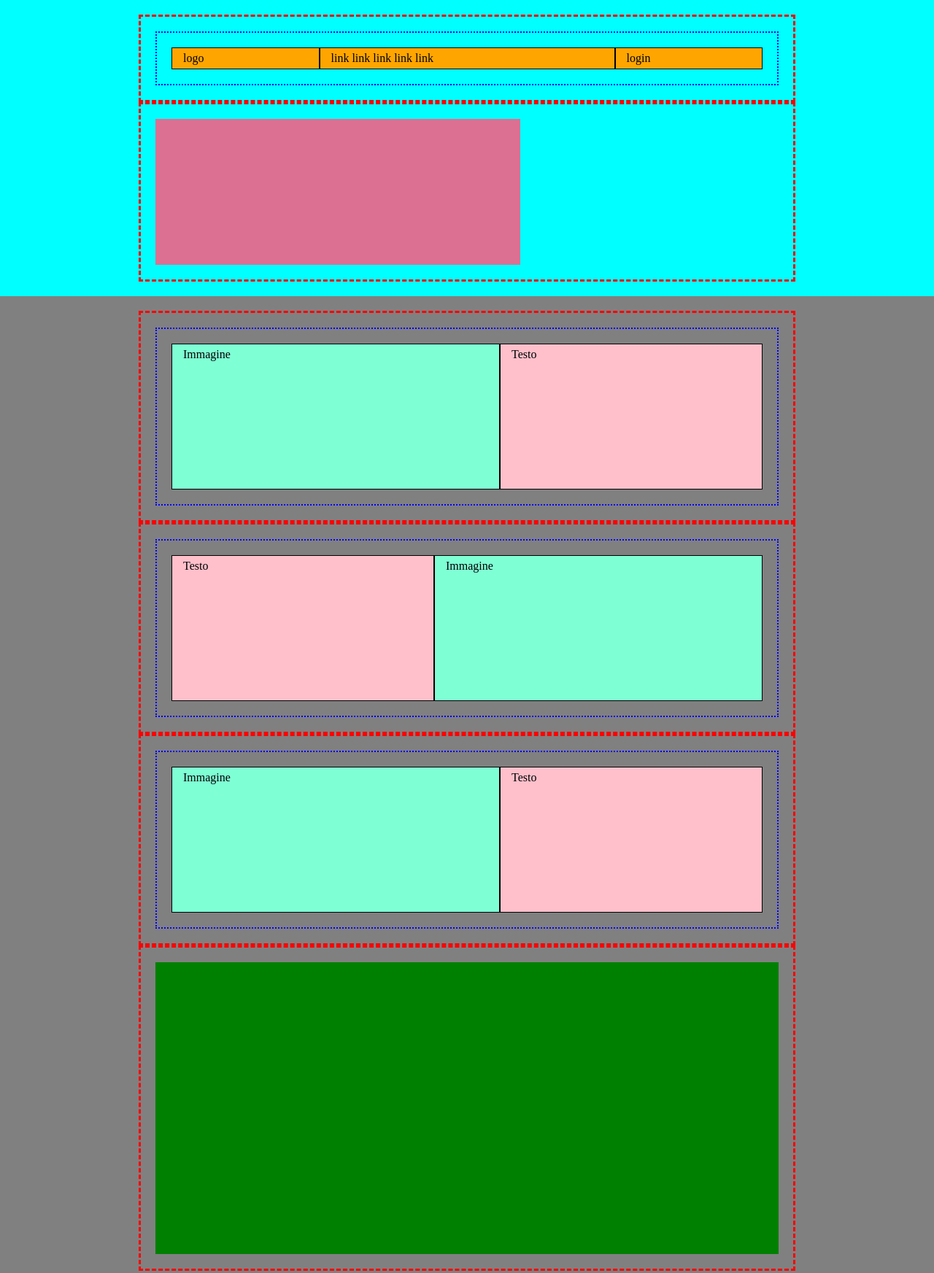
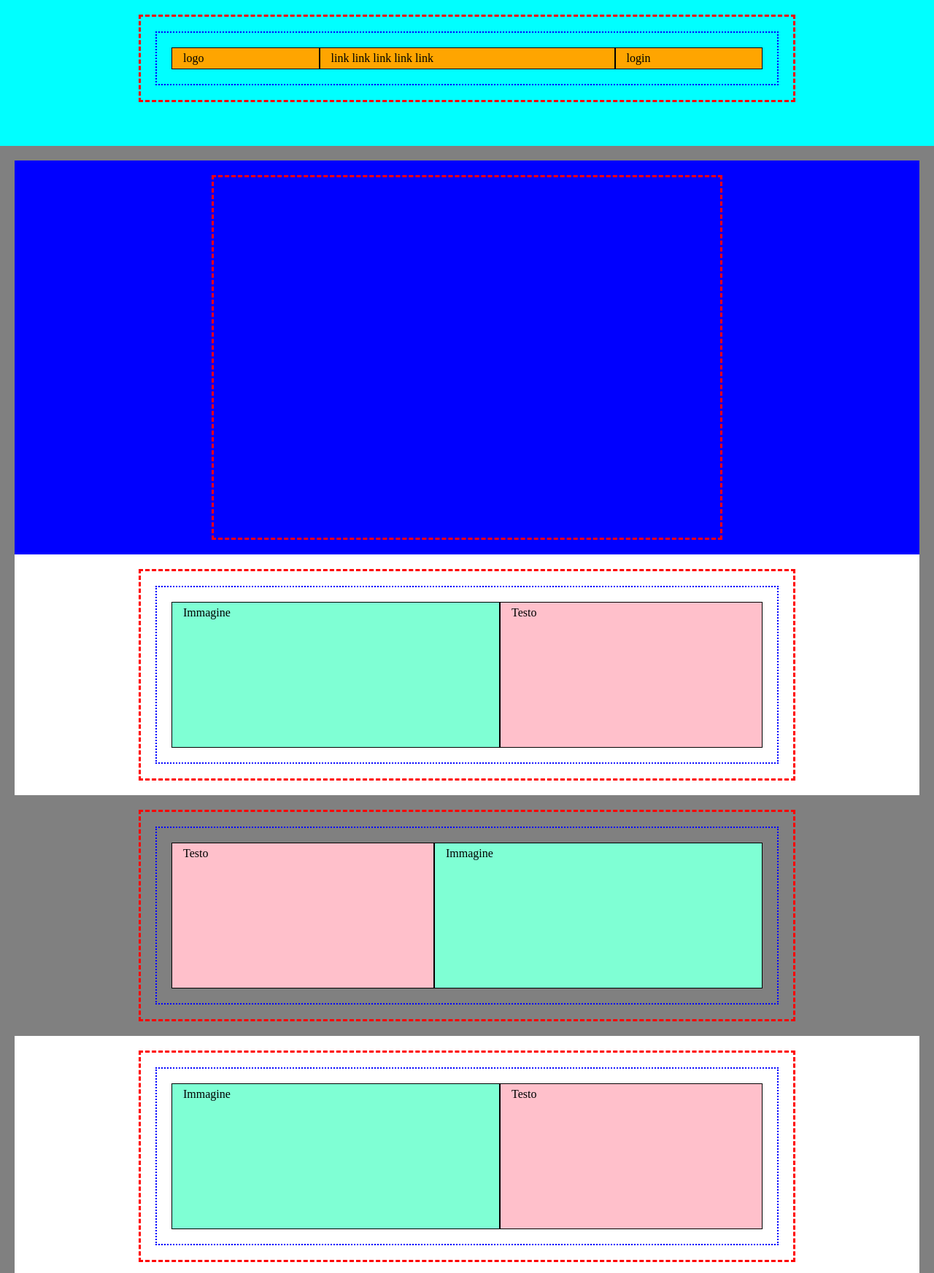
Before and after one commit to FedeAle1525/htmlcss-struttura-discord, a plain HTML site: page index.html in a window 1280 px wide. Shown: the top 1745 px of the page at 73% size. Drawn offline with Linux system fonts and the light colour scheme.

Commit message:
EDIT + REFACTOR after lession

```diff
--- a/css/style.css
+++ b/css/style.css
@@ -13,27 +13,55 @@ img{
     margin: 0 auto;
 }
 
-.debug header{
+.container-section{
+    max-width: 700px;
+    margin: 0 auto;
+}
+
+.row{
+    display: flex;
+}
+
+/* DEBUG */
+
+.debug .main-header{
     min-height: 200px;
     background-color: aqua;
     padding: 20px;
 }
 
-.debug main{
+.debug .main-content{
     min-height: 600px;
     background-color: gray;
     padding: 20px;
 }
 
-.debug footer{
+.debug .page-footer{
     min-height: 300px;
     background-color: greenyellow;
     padding: 20px;
 }
 
-.debug .container{
+.debug .container, .container-section{
     border: 3px dashed red;
     padding: 20px;
+}
+
+.debug .container-section{
+    min-height: 500px;
+}
+
+.debug .section{
+    padding: 20px;
+}
+
+.debug .section.white{
+    background-color: white;
+    padding: 20px 0;
+}
+
+.debug .section.blue{
+    background-color: blue;
 }
 
 .debug .row{
@@ -50,11 +78,11 @@ img{
     background-color: orange;
 }
 
-.debug .section-header{
+/* .debug .section-header{
     min-height: 200px;
     max-width: 500px;
     background-color: palevioletred;
-}
+} */
 
 .debug .col.img{
     min-height: 200px;
@@ -90,33 +118,44 @@ img{
     background-color: peachpuff;
 }
 
-.row{
-    display: flex;
+/* HEADER */
+
+/* .main-header .row{
+     justify-content: space-between;
+} */
+
+/* Non è ottimale usare la larghezza fissa perchè il menù potrebbe variare larghezza in futuro */
+/* Larghezza colonne Nav in Header */
+.row-col-4 > .col{
+    flex-basis: calc(100% / 4);
 }
+
+/* Larghezza colonne Nav in Header  */
+.row-col-4 > .col50{
+    flex-grow: 1;
+}
+
+
+/* MAIN */
 
 .row.reverse{
     flex-direction: row-reverse;
 }
 
-/* Larghezza colonne Nav in Header */
-.row-col-4 > .col{
-    flex-basis: calc(100% / 4);
-}
-
-/* Larghezza colonne Nav in Header */
-.row-col-4 > .col50{
-    flex-basis: calc((100% / 4) * 2);
-}
-
 .row > .col.img{
+    /* Si poteva usare usare 60% */
     flex-basis: 450px;
 }
 
 .row > .col.text{
+    /* Si poteva usare 40% */
     flex-grow: 1;
 }
 
+/* FOOTER */
+
 .row.between{
+    justify-content: space-between;
     padding: 20px 0;
 }
 
@@ -129,7 +168,3 @@ img{
 .row-col-6 > .col-double{
     flex-basis: calc((100% / 6) * 2);
 }
-
-.row.between{
-    justify-content: space-between;
-}
--- a/index.html
+++ b/index.html
@@ -9,32 +9,31 @@
 </head>
 <body class="debug">
 
-    <header>
+    <header class="main-header">
         <!-- Struttura nav a 3 colonne con larghezza definita -->
-        <nav>
-            <div class="container">
-                <div class="row row-col-4">
-                    <div class="col">logo</div>
-                    <div class="col50">link link link link link</div>
-                    <div class="col">login</div>
-                </div>
+
+        <div class="container">
+            <div class="row row-col-4">
+                <div class="col">logo</div>
+                <!-- Menù: lista con 5 elementi -->
+                <nav class="col50">link link link link link</nav>
+                <div class="col">login</div>
             </div>
-        </nav>
+        </div>
+
+    </header>
+
+    <main class="main-content">
 
         <!-- Sezione con container -->
-        <section>
-            <div class="container">
-                <div class="section-header">
+        <section class="hero section blue">
+            <div class="container-section">
 
-                </div>
             </div>
         </section>
 
-    </header>
-
-    <main>
-        <!-- Sezione 1 del Main: Immagine + Testo -->
-        <section>
+        <!-- Sezione 2 del Main: Immagine + Testo -->
+        <section class="section white">
             <div class="container">
                 <div class="row">
                     <div class="col img">Immagine</div>
@@ -43,8 +42,8 @@
             </div>
         </section>
 
-        <!-- Sezione 2 del Main: Testo + Immagine -->
-        <section>
+        <!-- Sezione 3 del Main: Testo + Immagine -->
+        <section class="section">
             <div class="container">
                 <div class="row reverse">
                     <div class="col img">Immagine</div>
@@ -53,8 +52,8 @@
             </div>
         </section>
 
-        <!-- Sezione 3 del Main: Immagine + Testo -->
-        <section>
+        <!-- Sezione 4 del Main: Immagine + Testo -->
+        <section class="section white">
             <div class="container">
                 <div class="row">
                     <div class="col img">Immagine</div>
@@ -63,21 +62,21 @@
             </div>
         </section>
 
-        <!-- Sezione 4 del Main -->
-        <section>
+        <!-- Sezione 5 del Main -->
+        <section class="section">
             <div class="container">
                 <div class="section-main">
-
+                    <!-- Si può fare con una riga da una colonna che prende tutto lo spazio -->
                 </div>
             </div>
         </section>
 
     </main>
 
-    <footer>
+    <footer class="page-footer">
 
         <!-- Sezione 1 del Footer con 5 colonne -->
-        <section>
+        <section class="section">
             <div class="container">
                 <div class="row row-col-6">
                     <div class="col-double">col 1</div>
@@ -90,7 +89,7 @@
         </section>
 
         <!-- Sezione 2 del Footer con Logo + Bottone -->
-        <section>
+        <section class="section">
             <div class="container">
                 <div class="row between">
                     <div class="col">Logo</div>
```
